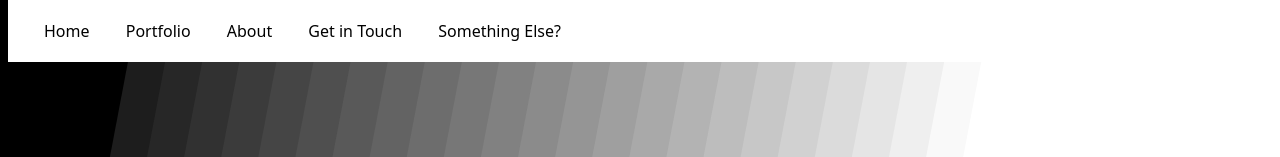
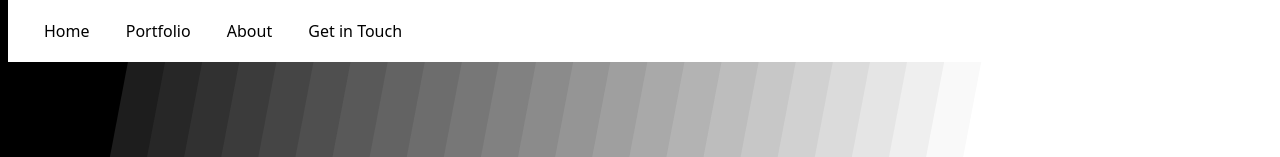
Before and after one commit to MartinO55/Portfolio, a plain HTML site: page index.html in a window 1280 px wide. Shown: the top 157 px of the page. Drawn offline with Linux system fonts and the light colour scheme.

Commit message:
commented out link for publication

```diff
--- a/index.html
+++ b/index.html
@@ -16,7 +16,7 @@
         <a href="#aboutMe">About</a>
         <a href="#contactme">Get in Touch</a>
         <!-- so maybe we want to add the JS game as a thing here? load a new page with it there. that would be clean-->
-        <a href="">Something Else?</a>
+        <!--<a href="">Something Else?</a>-->
       </section>
     </nav>
     <main>
```
